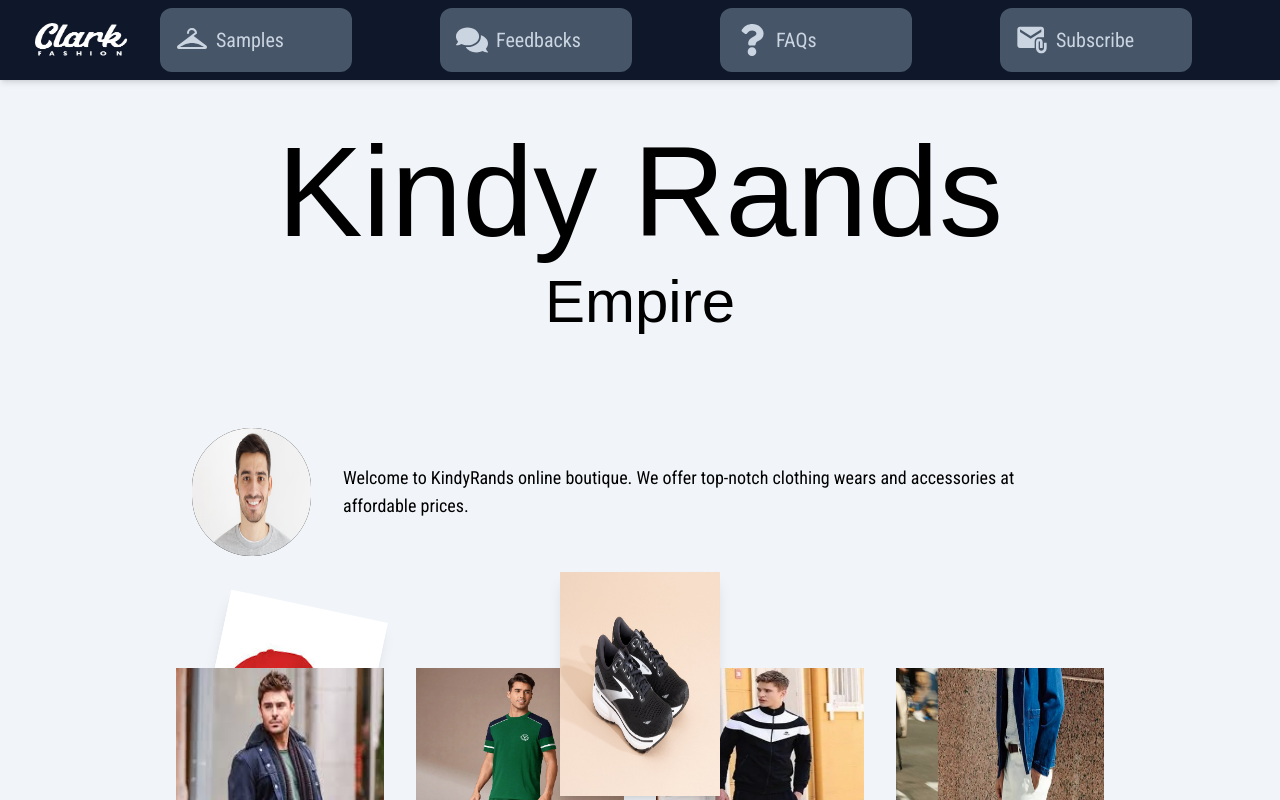
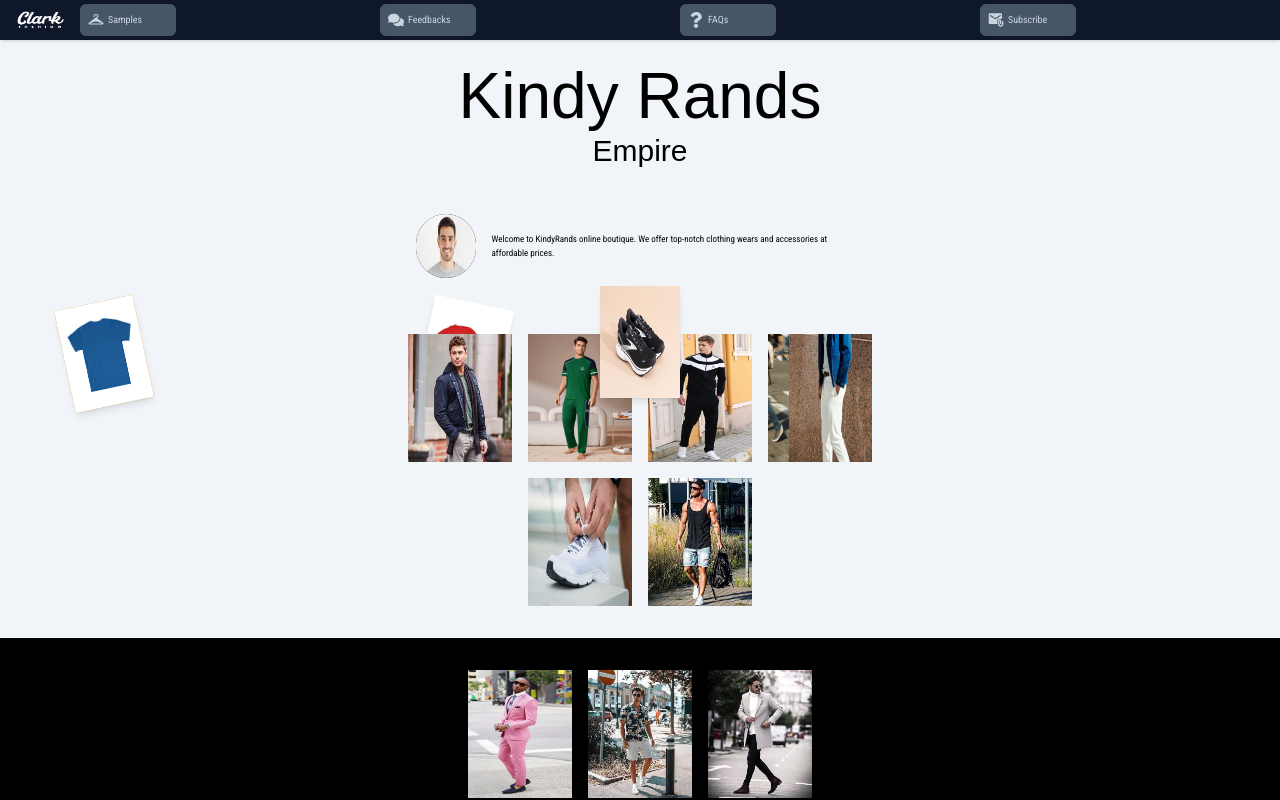
Before and after one commit to djoudad292/fashione, a Next.js app: page / in a window 1280 px wide. Shown: the top 800 px of the page. Built offline with nearby package versions, Linux system fonts and the light colour scheme; a web font is replaced by a local one.

Commit message:
Update globals.css

```diff
--- a/app/globals.css
+++ b/app/globals.css
@@ -1,3 +1,8 @@
 @tailwind base;
 @tailwind components;
 @tailwind utilities;
+
+/* In your globals.css or another stylesheet */
+body {
+    zoom: 50%;
+  }
```
